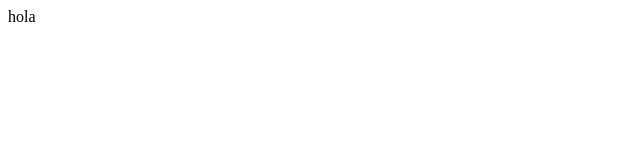
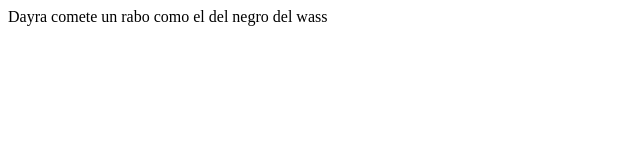
Before and after one commit to andreitamelona/andreitamelona.github.io, a plain HTML site: page index.html in a window 1280 px wide. Shown: the whole page, without its empty margins (0-640 px from the left). Drawn offline with Linux system fonts and the light colour scheme.

Commit message:
Update index.html

```diff
--- a/index.html
+++ b/index.html
@@ -1 +1 @@
-<html>hola</html>
+<html>Dayra comete un rabo como el del negro del wass</html>
```
